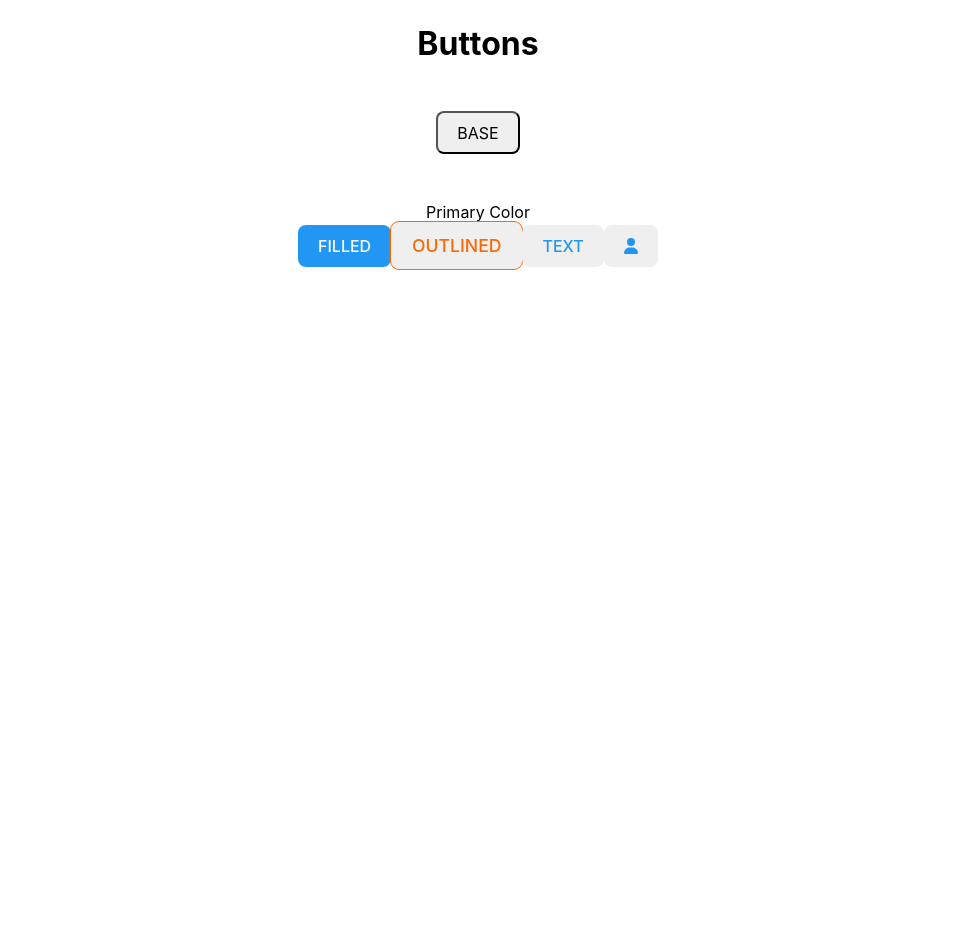
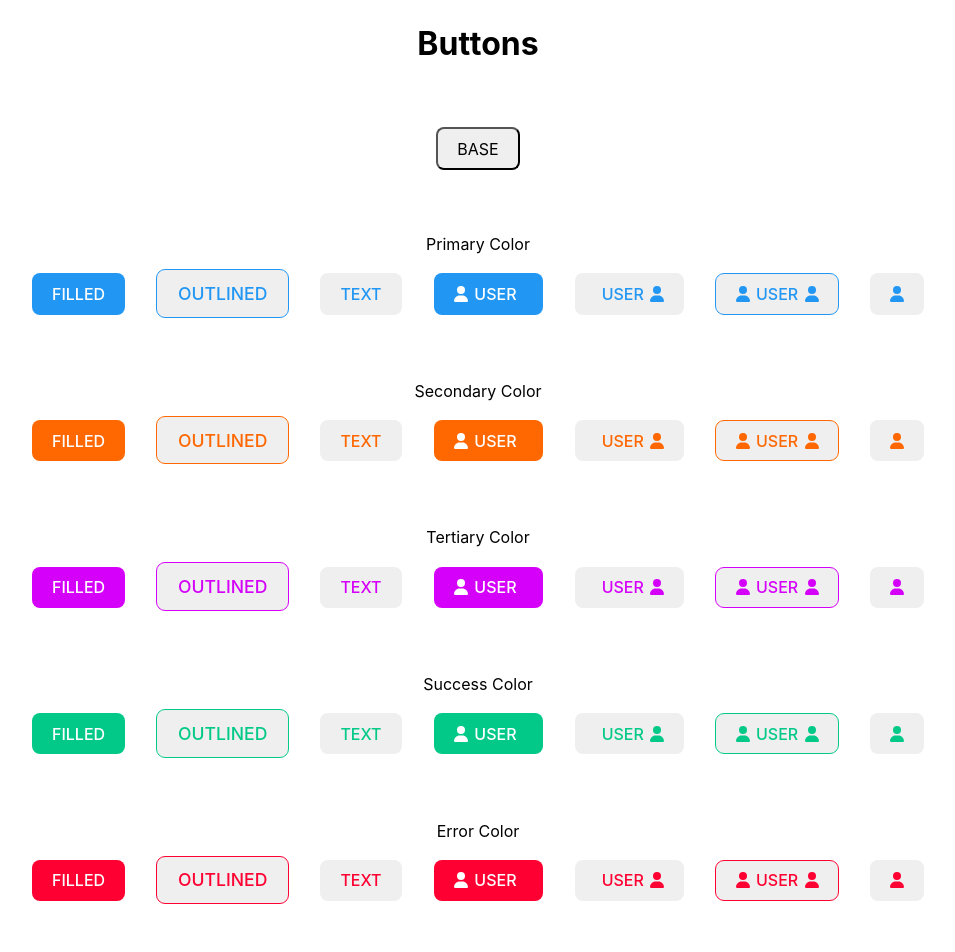
Before and after one commit to FeNriR0077/generic_buttons, a React (Vite) app: page / in a window 1280 px wide. Shown: the top 952 px of the page, without its empty margins (162-1117 px from the left). Before the commit the page ends 800 px from the top, so only its background shows below. Built offline with nearby package versions, Linux system fonts and the light colour scheme.

Commit message:
feat: added icon buttons

```diff
--- a/src/App.jsx
+++ b/src/App.jsx
@@ -28,7 +28,7 @@ function App() {
             FILLED
           </Button>
 
-          <Button  size="lg" color="secondary" variant={"outlined"} onClick={handleClick}>
+          <Button  size="lg" variant={"outlined"} onClick={handleClick}>
             OUTLINED
           </Button>
 
@@ -36,50 +36,154 @@ function App() {
             TEXT
           </Button>
 
-          <Button variant="text" size="md" onClick={handleClick} >
+          <Button variant="filled" size="md" onClick={handleClick} startIcon={<FontAwesomeIcon icon={faUser} />} >
+            USER
+          </Button>
+
+          <Button variant="text" size="md" onClick={handleClick} endIcon={<FontAwesomeIcon icon={faUser} />}>
+            USER
+          </Button>
+
+          <Button variant="outlined" size="md" onClick={handleClick} startIcon={<FontAwesomeIcon icon={faUser} />} endIcon={<FontAwesomeIcon icon={faUser} />}>
+            USER
+          </Button>
+
+          <Button variant="text" size="md" onClick={handleClick}>
             <FontAwesomeIcon icon={faUser} />
           </Button>
 
         </div>
 
-        {/* <div className="secondary-button-container button-container">
+        <div className="secondary-button-container button-container">
           <p>Secondary Color</p>
-          <Button variant={"filled"} color="secondary" onClick={handleClick} />
-          <Button
-            variant={"outlined"}
-            color="secondary"
-            onClick={handleClick}
-          />
-          <Button variant={"text"} color="secondary" onClick={handleClick} />
+          <Button variant={"filled"} color="secondary" onClick={handleClick} >
+            FILLED
+          </Button>
+
+          <Button  size="lg" color="secondary" variant={"outlined"} onClick={handleClick}>
+            OUTLINED
+          </Button>
+
+          <Button variant={"text"} color="secondary" onClick={handleClick} >
+            TEXT
+          </Button>
+
+          <Button variant="filled" color="secondary" size="md" onClick={handleClick} startIcon={<FontAwesomeIcon icon={faUser} />} >
+            USER
+          </Button>
+
+          <Button variant="text" color="secondary" size="md" onClick={handleClick} endIcon={<FontAwesomeIcon icon={faUser} />}>
+            USER
+          </Button>
+
+          <Button variant="outlined" color="secondary" size="md" onClick={handleClick} startIcon={<FontAwesomeIcon icon={faUser} />} endIcon={<FontAwesomeIcon icon={faUser} />}>
+            USER
+          </Button>
+
+          <Button variant="text" color="secondary" size="md" onClick={handleClick}>
+            <FontAwesomeIcon icon={faUser} />
+          </Button>
         </div>
 
         <div className="tertiary-button-container button-container">
           <p>Tertiary Color</p>
-          <Button variant={"filled"} color="tertiary" onClick={handleClick} />
-          <Button variant={"outlined"} color="tertiary" onClick={handleClick} />
-          <Button variant={"text"} color="tertiary" onClick={handleClick} />
+          <Button variant={"filled"} color="tertiary" onClick={handleClick} >
+            FILLED
+          </Button>
+
+          <Button  size="lg" variant={"outlined"} color="tertiary" onClick={handleClick}>
+            OUTLINED
+          </Button>
+
+          <Button variant={"text"} color="tertiary" onClick={handleClick} >
+            TEXT
+          </Button>
+
+          <Button variant="filled" color="tertiary" size="md" onClick={handleClick} startIcon={<FontAwesomeIcon icon={faUser} />} >
+            USER
+          </Button>
+
+          <Button variant="text" color="tertiary" size="md" onClick={handleClick} endIcon={<FontAwesomeIcon icon={faUser} />}>
+            USER
+          </Button>
+
+          <Button variant="outlined" color="tertiary" size="md" onClick={handleClick} startIcon={<FontAwesomeIcon icon={faUser} />} endIcon={<FontAwesomeIcon icon={faUser} />}>
+            USER
+          </Button>
+
+          <Button variant="text" color="tertiary" size="md" onClick={handleClick}>
+            <FontAwesomeIcon icon={faUser} />
+          </Button>
         </div>
 
         <div className="success-button-container button-container">
           <p>Success Color</p>
-          <Button variant={"filled"} color="success" onClick={handleClick} />
-          <Button variant={"outlined"} color="success" onClick={handleClick} />
-          <Button variant={"text"} color="success" onClick={handleClick} />
+                    <Button variant={"filled"} color="success" onClick={handleClick} >
+            FILLED
+          </Button>
+
+          <Button  size="lg" variant={"outlined"} color="success" onClick={handleClick}>
+            OUTLINED
+          </Button>
+
+          <Button variant={"text"} color="success" onClick={handleClick} >
+            TEXT
+          </Button>
+
+          <Button variant="filled" color="success" size="md" onClick={handleClick} startIcon={<FontAwesomeIcon icon={faUser} />} >
+            USER
+          </Button>
+
+          <Button variant="text" color="success" size="md" onClick={handleClick} endIcon={<FontAwesomeIcon icon={faUser} />}>
+            USER
+          </Button>
+
+          <Button variant="outlined" color="success" size="md" onClick={handleClick} startIcon={<FontAwesomeIcon icon={faUser} />} endIcon={<FontAwesomeIcon icon={faUser} />}>
+            USER
+          </Button>
+
+          <Button variant="text" color="success" size="md" onClick={handleClick}>
+            <FontAwesomeIcon icon={faUser} />
+          </Button>
         </div>
 
         <div className="error-button-container button-container">
           <p>Error Color</p>
-          <Button variant={"filled"} color="error" onClick={handleClick} />
-          <Button variant={"outlined"} color="error" onClick={handleClick} />
-          <Button variant={"text"} color="error" onClick={handleClick} />
+                    <Button variant={"filled"} color="error" onClick={handleClick} >
+            FILLED
+          </Button>
+
+          <Button  size="lg" variant={"outlined"} color="error" onClick={handleClick}>
+            OUTLINED
+          </Button>
+
+          <Button variant={"text"} color="error" onClick={handleClick} >
+            TEXT
+          </Button>
+
+          <Button variant="filled" color="error" size="md" onClick={handleClick} startIcon={<FontAwesomeIcon icon={faUser} />} >
+            USER
+          </Button>
+
+          <Button variant="text" color="error" size="md" onClick={handleClick} endIcon={<FontAwesomeIcon icon={faUser} />}>
+            USER
+          </Button>
+
+          <Button variant="outlined" color="error" size="md" onClick={handleClick} startIcon={<FontAwesomeIcon icon={faUser} />} endIcon={<FontAwesomeIcon icon={faUser} />}>
+            USER
+          </Button>
+
+          <Button variant="text" color="error" size="md" onClick={handleClick}>
+            <FontAwesomeIcon icon={faUser} />
+          </Button>
         </div>
 
         <div className="button-container">
           From Children
-          <Button buttonText="hi" variant={"filled"} color="error" onClick={handleClick} >
+          <Button variant={"filled"} color="error" onClick={handleClick} >
             Children
           </Button>
-        </div> */}
+        </div>
       </div>
     </div>
   );
--- a/src/index.css
+++ b/src/index.css
@@ -20,6 +20,10 @@
   font-size: 1em;
   font-family: inherit;
   cursor: pointer;
+}
+
+button {
+  margin: 1rem;
 }
 
 
```
